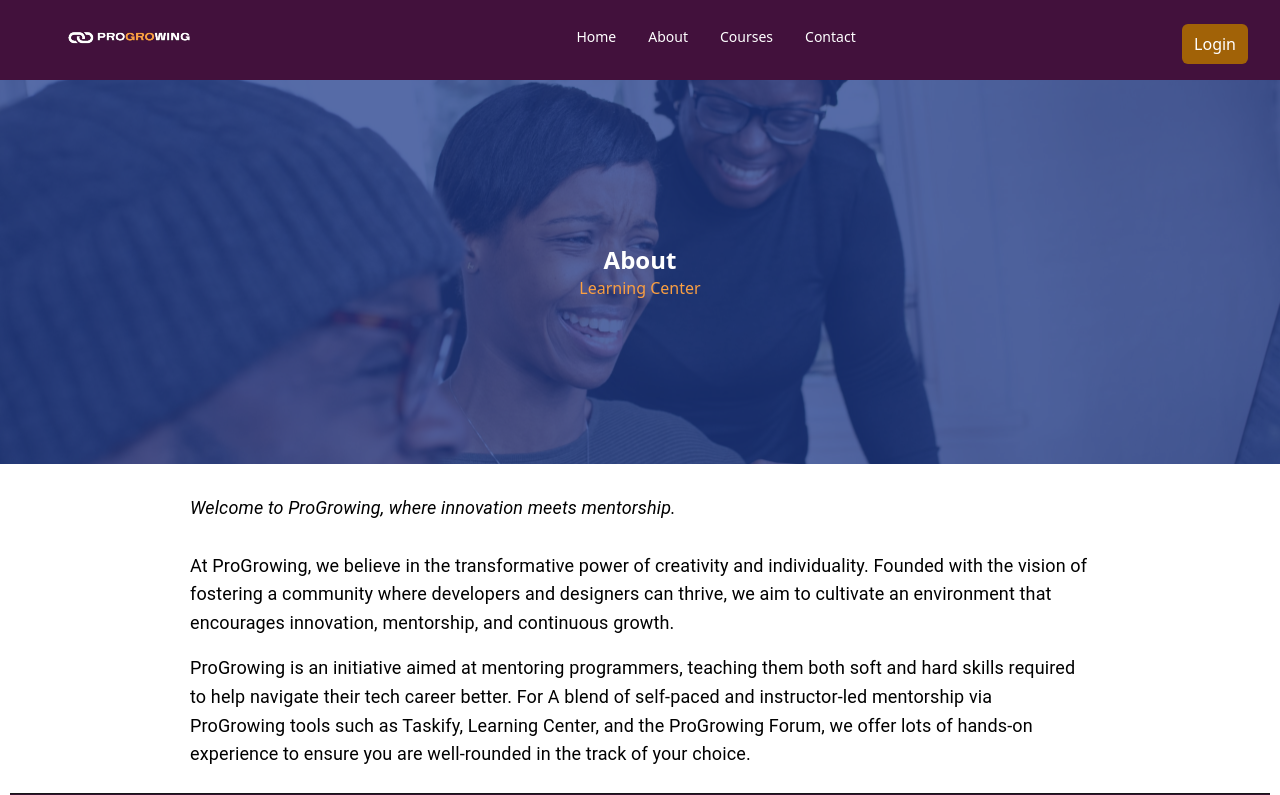
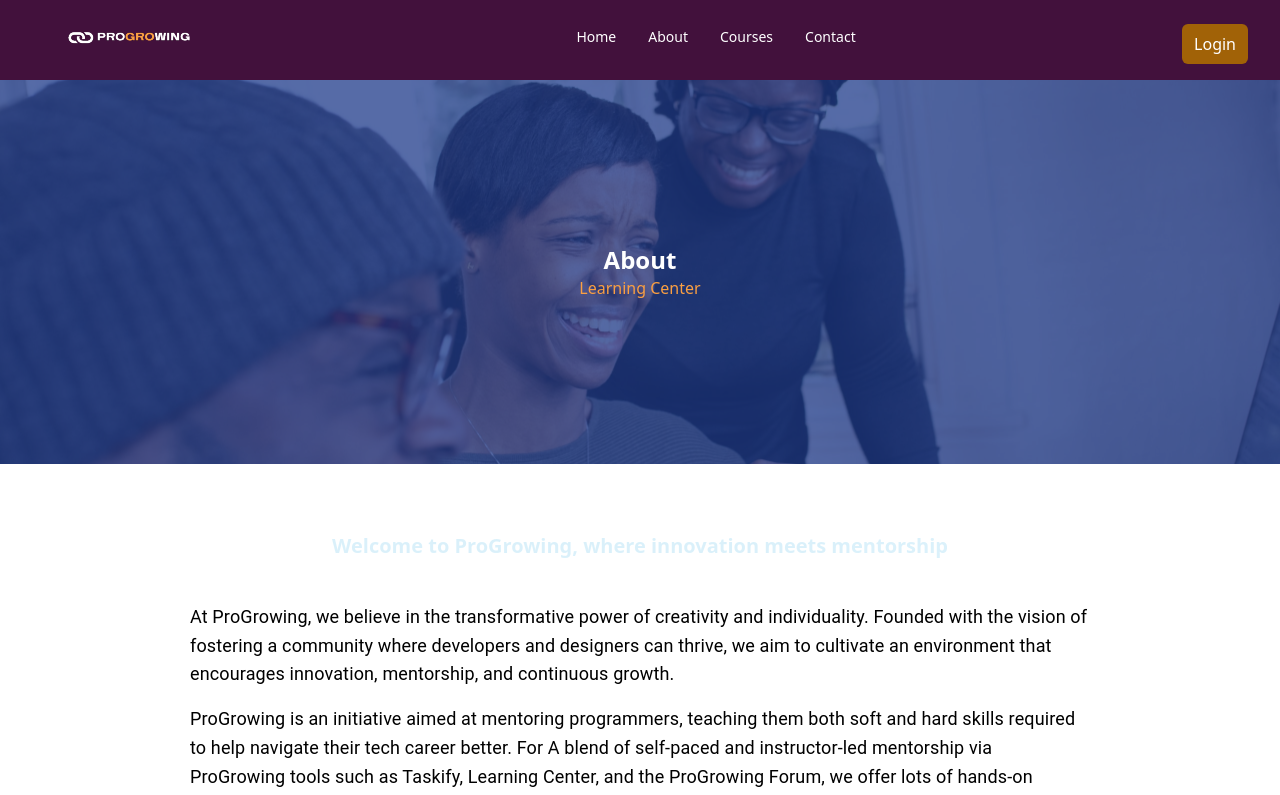
Before and after one commit to oduyemi/learn, a React (Create React App) app: page /about in a window 1280 px wide. Shown: the top 795 px of the page. Built offline with nearby package versions, Linux system fonts and the light colour scheme.

Commit message:
Typewriter Effect

```diff
--- a/package.json
+++ b/package.json
@@ -5,7 +5,9 @@
   "dependencies": {
     "@emotion/react": "^11.11.4",
     "@emotion/styled": "^11.11.5",
+    "@floating-ui/react-dom": "^2.1.0",
     "@fontsource/roboto": "^5.0.12",
+    "@headlessui/react": "^2.0.4",
     "@mui/icons-material": "^5.15.15",
     "@mui/material": "^5.15.15",
     "@testing-library/jest-dom": "^5.17.0",
--- /dev/null
+++ b/src/assets/css/typewriter.css
@@ -0,0 +1,26 @@
+.typewriter-banner {
+    display: flex;
+    justify-content: center;
+    height: 6rem;
+    background-color: transparent;
+  }
+
+  .typewriter-text {
+    font-size: 1.5rem;
+    font-weight: light;
+    opacity: 0;
+    animation: typewriter-anim 1s linear forwards;
+  }
+
+  .typewriter-text.show {
+    opacity: 1;
+  }
+
+  @keyframes typewriter-anim {
+    0% {
+      width: 0;
+    }
+    100% {
+      width: 100%;
+    }
+  }
--- a/src/components/AboutBanner.jsx
+++ b/src/components/AboutBanner.jsx
@@ -1,5 +1,6 @@
 import React from "react";
 import { Box, Typography } from "@mui/material";
+import { Typewriter } from "./Typewriter";
 import { WhatWeDo } from "./WhatWeDo";
 import { ContentFiller } from "./ContentFiler"
 
@@ -22,14 +23,16 @@ export const AboutBanner = () => {
             <Box margin="10px" className="container-xxl py-5">
                 <Box className="container mx-auto">
                     <Box maxWidth="md" className="wow fadeInUp mx-auto" data-wow-delay="0.3s">
+                        <div className="typewriter-container flex justify-center items-center mt-6">
+                            <Typewriter />
+                        </div>
                         <Typography
                             variant="h6"
                             className="mb-4 text-black"
                             paragraph
                             sx={{fontSize: "18px", fontWeight: 400}}
                         >
-                            <i>Welcome to ProGrowing, where innovation meets mentorship.</i>
-                            <br/><br/>
+                            <br/>
                             At ProGrowing, we believe in the transformative power of creativity and individuality.
                             Founded with the vision of fostering a community where developers and designers can
                             thrive, we aim to cultivate an environment that encourages innovation, mentorship,
--- a/src/components/CoursesPage.jsx
+++ b/src/components/CoursesPage.jsx
@@ -1,6 +1,6 @@
 import React from "react";
 import Button from "./elements/Button";
-import { Box, Typography } from "@mui/material";
+import { Box } from "@mui/material";
 import { Link } from "react-router-dom";
 
 
--- /dev/null
+++ b/src/components/Typewriter.jsx
@@ -0,0 +1,46 @@
+import React, { useEffect, useState } from "react";
+import { Transition } from "@headlessui/react";
+import "../assets/css/typewriter.css";
+
+export const Typewriter = () => {
+  const [showText, setShowText] = useState(false);
+  const [text, setText] = useState("");
+  const fullText = "Welcome to ProGrowing, where innovation meets mentorship";
+
+  useEffect(() => {
+    let timeout;
+    let currentIndex = 0;
+
+    const animateText = () => {
+      setText(fullText.substring(0, currentIndex));
+
+      if (currentIndex < fullText.length) {
+        timeout = setTimeout(animateText, 100);
+        currentIndex++;
+      } else {
+        setShowText(true);
+      }
+    };
+
+    timeout = setTimeout(animateText, 100);
+
+    return () => {
+      clearTimeout(timeout);
+    };
+  }, []);
+
+  return (
+    <div className="flex items-center justify-center h-14 bg-white text-blu">
+      <Transition
+        show={showText}
+        enter="transition-opacity duration-1000"
+        enterFrom="opacity-0"
+        enterTo="opacity-100"
+        as="div"
+        className="text-xl font-bold"
+      >
+        {text}
+      </Transition>
+    </div>
+  );
+};
--- a/src/pages/About/index.jsx
+++ b/src/pages/About/index.jsx
@@ -1,5 +1,4 @@
 import { AboutBanner } from "../../components/AboutBanner";
-import { Features } from "../../components/Features";
 import { Footer } from "../../components/Footer";
 
 
```
Also changed, not shown: 1 other file (tests, documents, lock files or other folders).
